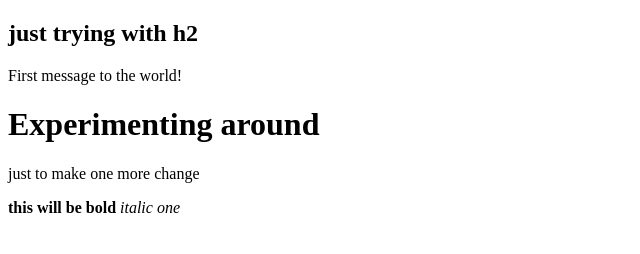
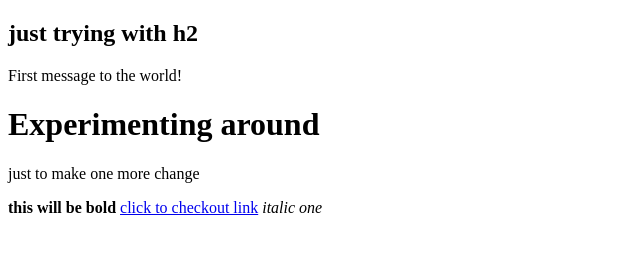
Before and after one commit to ElectronicsLabDIY/HTML, a plain HTML site: page first.html in a window 1280 px wide. Shown: the whole page, without its empty margins (0-640 px from the left). Drawn offline with Linux system fonts and the light colour scheme.

Commit message:
link has been added

```diff
--- a/first.html
+++ b/first.html
@@ -9,6 +9,8 @@
         <h1> Experimenting around </h1>
         <p>just to make one more change</p>
         <strong>this will be bold</strong>
+        <a href="https://github.com/ElectronicsLabDIY/HTML">click to checkout link</a>
+
         <em>italic one</em>
     </body>
 </html>
```
